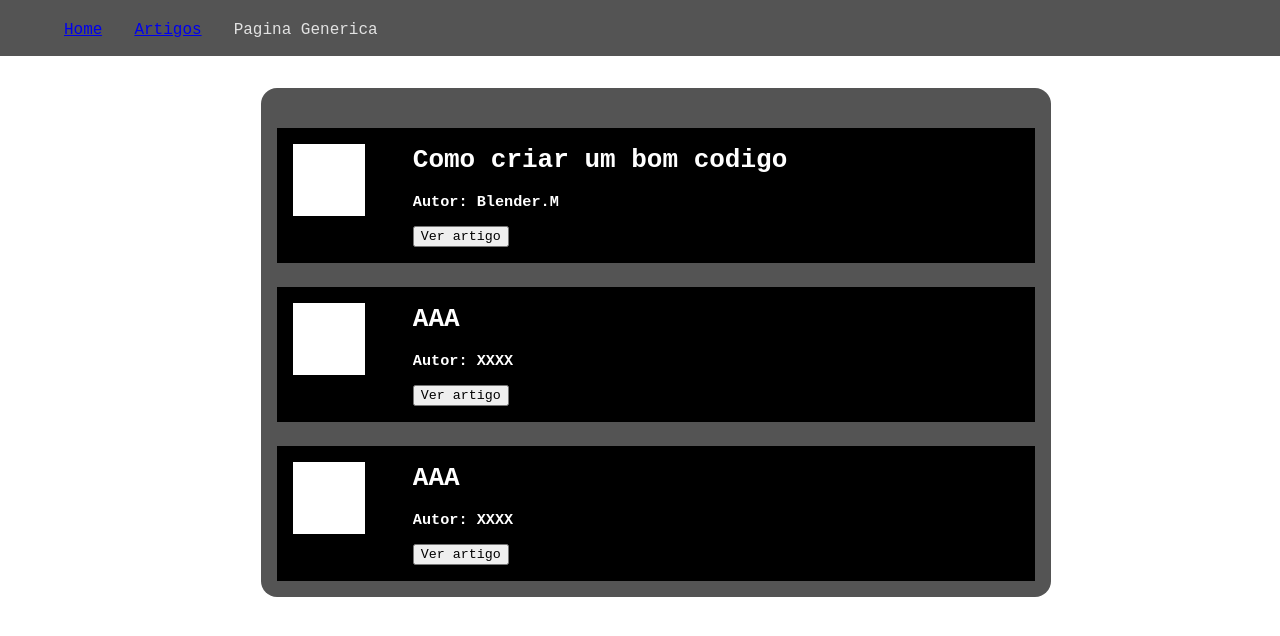
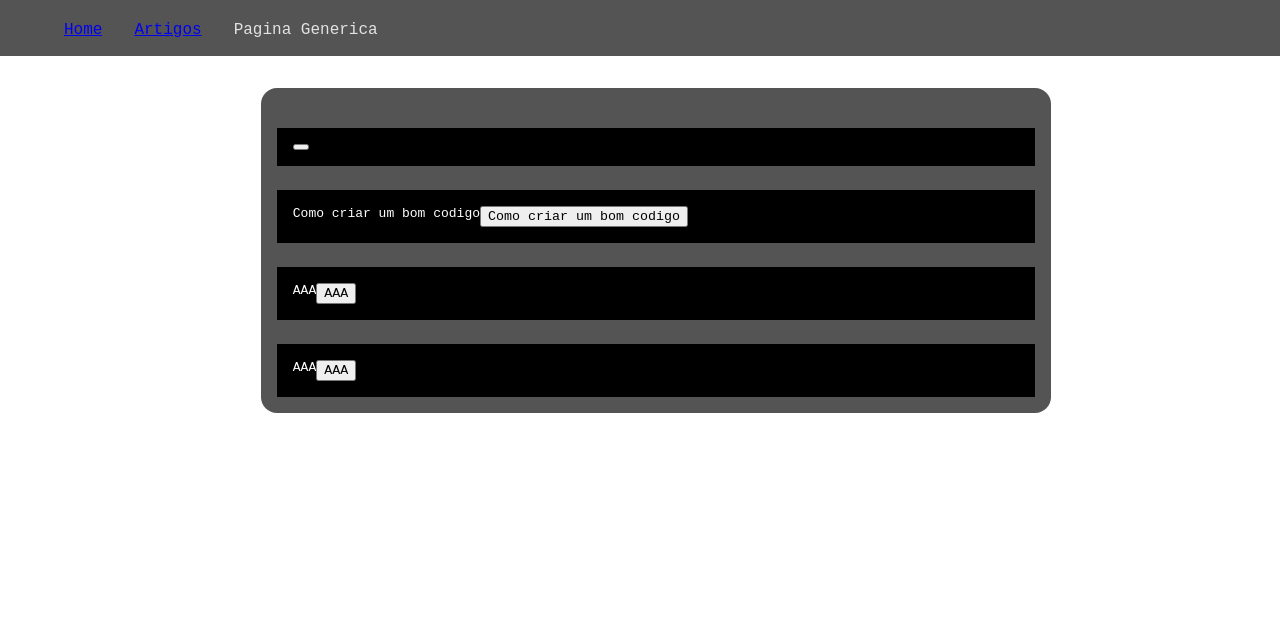
Before and after one commit to FelipeKatao/Angular_Projeto, a plain HTML site: page index.html at #!/artigos in a window 1280 px wide. Drawn offline with nearby package versions, Linux system fonts and the light colour scheme; some packages are replaced by stand-ins of ours.

Commit message:
criação de ng_click

```diff
--- a/data/artigos.json
+++ b/data/artigos.json
@@ -3,19 +3,22 @@
             "Titulo":"Como criar um bom codigo",
             "Autor":"Blender.M",
             "Premissa":"Aprenda a como criar um bom codigo utilizando boas praticas do mercado",
-            "Conteudo":"idfjofjdfjdfjdfndfjsdnfdfdfdkfdfjdmnfndjfndnandjfnndfndfafdfdfdf"
+            "Conteudo":"idfjofjdfjdfjdfndfjsdnfdfdfdkfdfjdmnfndjfndnandjfnndfndfafdfdfdf",
+            "id":"000"
         },
         {
             "Titulo":"AAA",
             "Autor":"XXXX",
             "Premissa":"BBBB",
-            "Conteudo":"idfjofjdfjdfjdfndfjsdnfdfdfdkfdfjdmnfndjfndnandjfnndfndfafdfdfdf"
+            "Conteudo":"idfjofjdfjdfjdfndfjsdnfdfdfdkfdfjdmnfndjfndnandjfnndfndfafdfdfdf",
+            "id":"003"
         },
         {
             "Titulo":"AAA",
             "Autor":"XXXX",
             "Premissa":"BBBB",
-            "Conteudo":"idfjofjdfjdfjdfndfjsdnfdfdfdkfdfjdmnfndjfndnandjfnndfndfafdfdfdf"
+            "Conteudo":"idfjofjdfjdfjdfndfjsdnfdfdfdkfdfjdmnfndjfndnandjfnndfndfafdfdfdf",
+            "id":"002"
         }
 
 ]
--- a/index.html
+++ b/index.html
@@ -17,5 +17,6 @@
     </nav>
     <ng-view></ng-view>
     <script src="./js/main.js"></script>
+    <script src="./js/eventos.js"></script>
 </body>
 </html>
--- /dev/null
+++ b/js/eventos.js
@@ -0,0 +1,4 @@
+function EventFunction(param){
+    let opa = " :"
+    alert(opa+param)
+}
--- a/js/main.js
+++ b/js/main.js
@@ -8,25 +8,18 @@ app.controller('home', function($scope) {
 
 
 
-app.controller('artigo',function($scope){
-  $scope.PromFunc = async function(){
-    const Res = await fetch('../data/artigos.json')
-    .then(response => response.json())
-    .then(json => {
-      $scope.Artigos = json
-     for (let index = 0; index < $scope.Artigos.length; index++) {
-      document.getElementById("art1").innerHTML+=`
-      <div class='artigos_cards'>
-        <div class='placeHold'></div>
-        <div class='sub_art'>
-        <h1>`+$scope.Artigos[index]["Titulo"]+`</h1>
-        <h3> Autor: `+$scope.Artigos[index]["Autor"]+`</h3>
-        <button>Ver artigo</button>
-        </div>
-      </div> `
-     }})
+app.controller('artigo',function($scope,$http){
+  $scope.teste = function(Local){
+    alert(Local)
   }
-  $scope.PromFunc()
+  $scope.Lista_Add = ['ola']
+  var promise = $http.get("../data/artigos.json")
+  .then(function(response){
+  response.data.forEach(element => {
+    $scope.Lista_Add.push(element)
+  });
+ })
+
 })
 
 //Criação de suas controllers
--- a/templates/artigos.html
+++ b/templates/artigos.html
@@ -1,3 +1,7 @@
-<div class="ArtigosList" id="art1">
+<div class="ArtigosList">
 
+    <div ng-repeat="x in Lista_Add" class="artigos_cards">
+        {{x.Titulo}}
+        <button  ng-click="teste(x.Titulo)">{{x.Titulo}}</button>
+    </div>
 </div>
```
